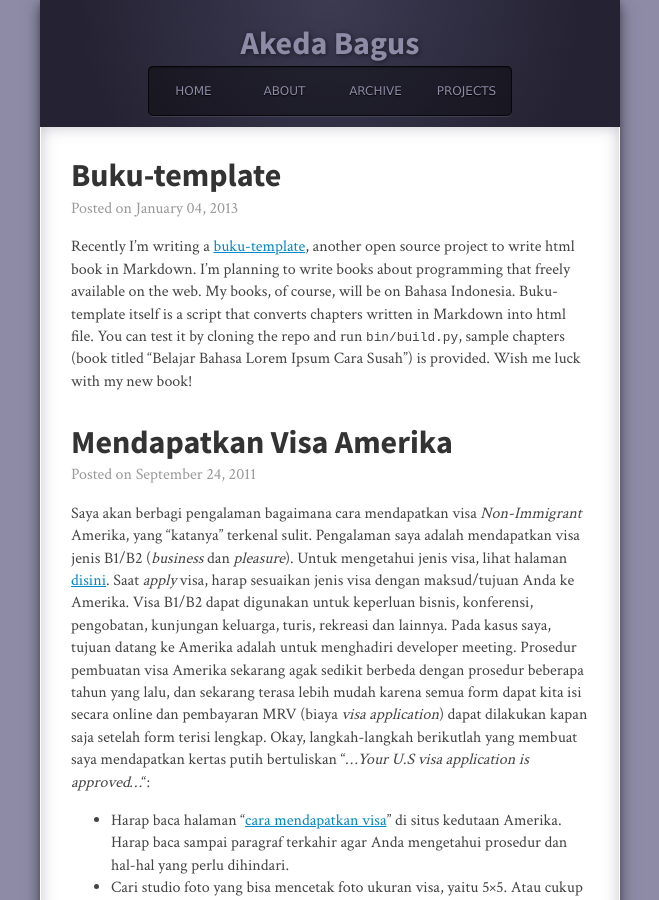
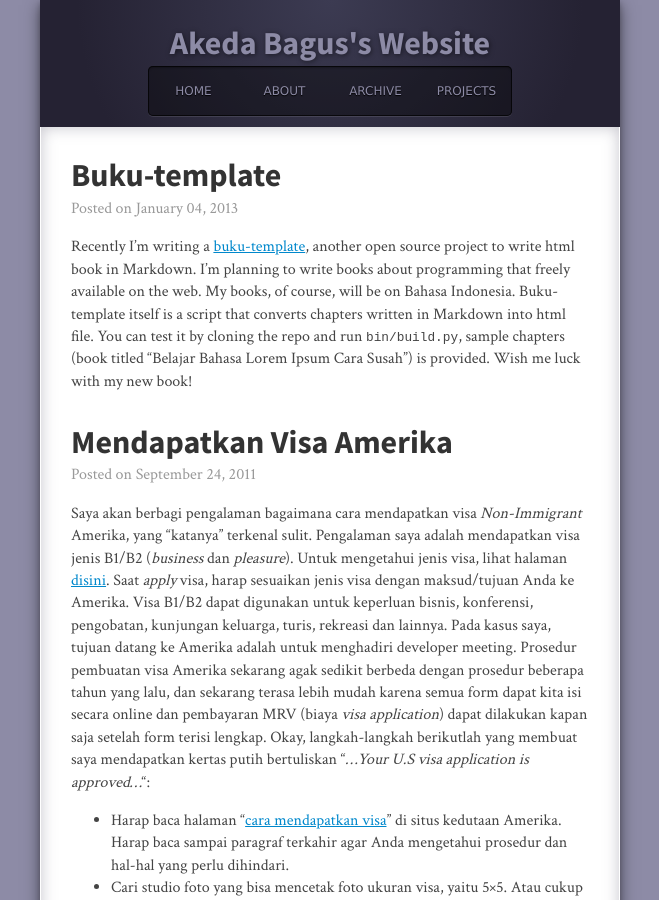
Before and after one commit to gedex/gedex.github.com, a Jekyll site: the page built from index.html, in a window 1280 px wide and 900 px high. Shown: the whole window, without its empty margins (310-969 px from the left). Built offline with Jekyll 4.4.1, drawn with Linux system fonts in a browser that asks for light colours; nearby versions of some CDN libraries; Markdown is read by kramdown in place of the engine named in the settings; the list of posts is cut into pages by our own code.

Commit message:
Added new config keys.

```diff
--- a/_config.yml
+++ b/_config.yml
@@ -1,4 +1,5 @@
-name: "Akeda Bagus"
+name: "Akeda Bagus's Website"
+author: "Akeda Bagus"
 email: "admin@gedex.web.id"
 description: "Web developer from Indonesia"
 url: "http://gedex.web.id"
@@ -16,6 +17,8 @@ permalink: /:year/:month/:day/:title/
 disqus:
   shortname: 'akeda'
 
+feedburner: 'akedabagus'
+
 #google analytics username
 ga_username: 'UA-2410626-1'
 
```
